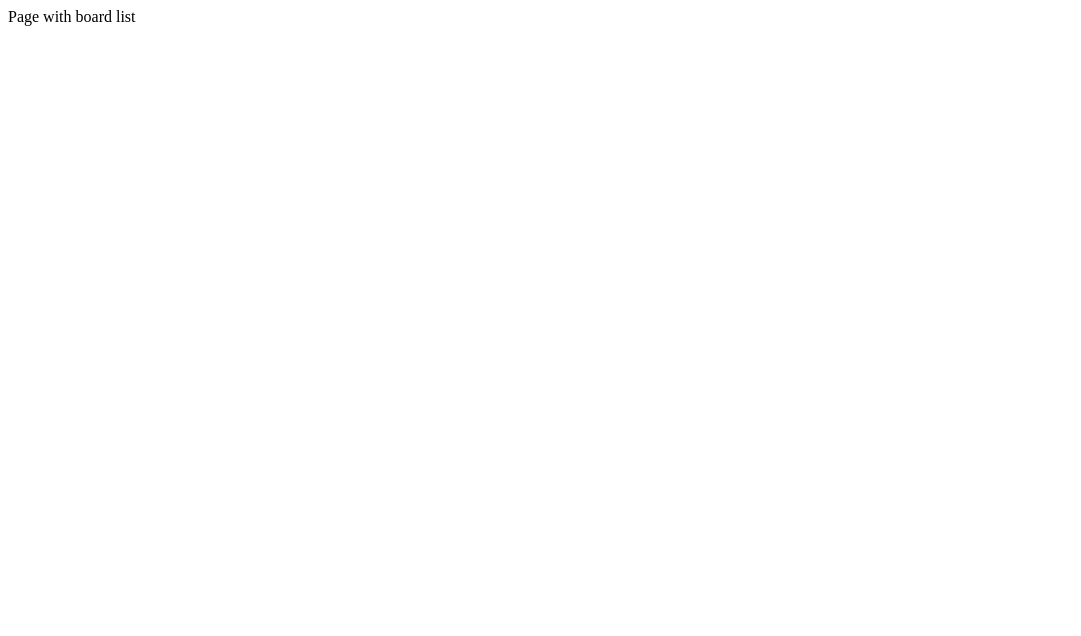
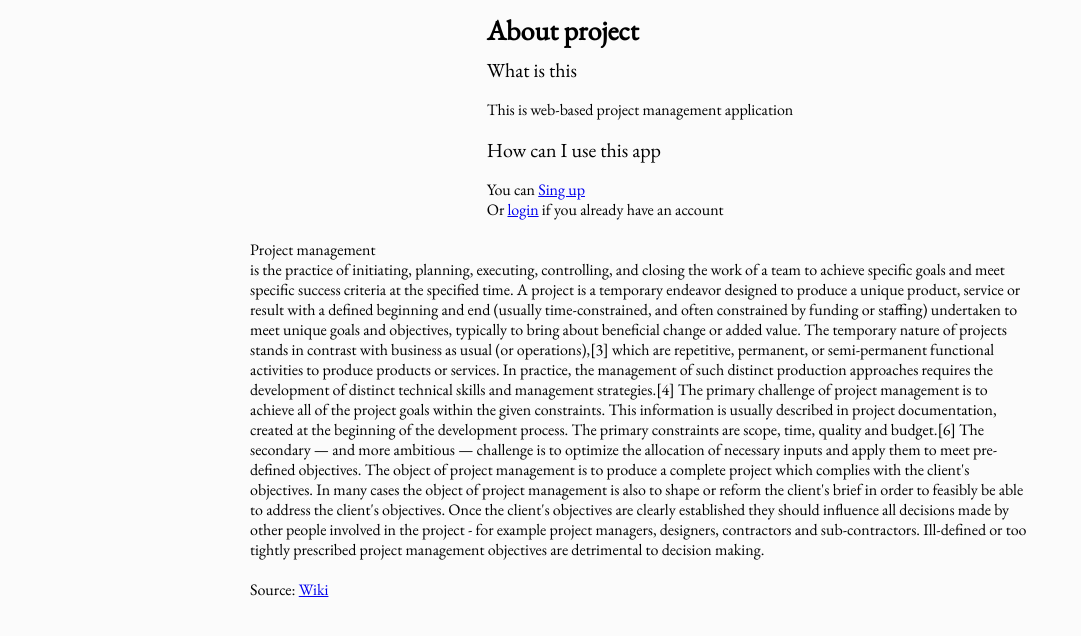
Before and after one commit to Steinmar/react-trello, a React (Create React App) app: page / in a window 1280 px wide. Before the commit this address led to /board-list. Shown: the top 636 px of the page, without its empty margins (0-1081 px from the left). Built offline with nearby package versions, Linux system fonts and the light colour scheme.

Commit message:
added base styling; added page for not loggined users; moved all routes to the separate file

```diff
--- a/src/App.tsx
+++ b/src/App.tsx
@@ -15,7 +15,7 @@ class App extends React.Component<{}, { loggedIn: boolean }> {
     super(props);
 
     this.state = {
-      loggedIn: true
+      loggedIn: false
     };
   }
 
--- /dev/null
+++ b/src/core/Routes.tsx
@@ -0,0 +1,7 @@
+export const ROUTES = {
+  ROOT_PAGE: '/',
+  AUTH: {
+    SIGN_UP: '/sing-up',
+    LOGIN: '/login'
+  }
+};
--- /dev/null
+++ b/src/global.css
@@ -0,0 +1,23 @@
+@import url('https://fonts.googleapis.com/css?family=EB+Garamond&subset=cyrillic');
+
+body {
+  background-color: #fbfbfb;
+  font-family: 'EB Garamond', serif;
+}
+
+h1 {
+  font-size: 28px;
+  font-weight: bold;
+}
+
+h2 {
+  font-size: 20px;
+}
+
+p,
+span,
+div,
+a {
+  font-size: 16px;
+  line-height: 20px;
+}
--- a/src/index.tsx
+++ b/src/index.tsx
@@ -1,6 +1,8 @@
 import * as React from 'react';
 import * as ReactDOM from 'react-dom';
 import App from './App';
+import './reset.css';
+import './global.css';
 
 import registerServiceWorker from './registerServiceWorker';
 
--- /dev/null
+++ b/src/reset.css
@@ -0,0 +1,129 @@
+/* http://meyerweb.com/eric/tools/css/reset/
+   v2.0 | 20110126
+   License: none (public domain)
+*/
+
+html,
+body,
+div,
+span,
+applet,
+object,
+iframe,
+h1,
+h2,
+h3,
+h4,
+h5,
+h6,
+p,
+blockquote,
+pre,
+a,
+abbr,
+acronym,
+address,
+big,
+cite,
+code,
+del,
+dfn,
+em,
+img,
+ins,
+kbd,
+q,
+s,
+samp,
+small,
+strike,
+strong,
+sub,
+sup,
+tt,
+var,
+b,
+u,
+i,
+center,
+dl,
+dt,
+dd,
+ol,
+ul,
+li,
+fieldset,
+form,
+label,
+legend,
+table,
+caption,
+tbody,
+tfoot,
+thead,
+tr,
+th,
+td,
+article,
+aside,
+canvas,
+details,
+embed,
+figure,
+figcaption,
+footer,
+header,
+hgroup,
+menu,
+nav,
+output,
+ruby,
+section,
+summary,
+time,
+mark,
+audio,
+video {
+  margin: 0;
+  padding: 0;
+  border: 0;
+  font-size: 100%;
+  font: inherit;
+  vertical-align: baseline;
+}
+/* HTML5 display-role reset for older browsers */
+article,
+aside,
+details,
+figcaption,
+figure,
+footer,
+header,
+hgroup,
+menu,
+nav,
+section {
+  display: block;
+}
+body {
+  line-height: 1;
+}
+ol,
+ul {
+  list-style: none;
+}
+blockquote,
+q {
+  quotes: none;
+}
+blockquote:before,
+blockquote:after,
+q:before,
+q:after {
+  content: '';
+  content: none;
+}
+table {
+  border-collapse: collapse;
+  border-spacing: 0;
+}
--- a/src/shared/components/StartPage.tsx
+++ b/src/shared/components/StartPage.tsx
@@ -1,7 +1,87 @@
 import * as React from 'react';
+import { css, StyleSheet } from 'aphrodite';
+import { ROUTES } from 'src/core/Routes';
+
+const TEXT_INDENT = '10px';
+
+const styles = StyleSheet.create({
+  containerWrapper: {
+    width: '100%',
+    height: '100%',
+    margin: '10px 0'
+  },
+  container: {
+    display: 'flex',
+    flexDirection: 'column',
+    alignItems: 'center',
+    maxWidth: '800px',
+    margin: 'auto'
+  },
+  paragraph: {
+    padding: TEXT_INDENT
+  },
+  header: {
+    padding: TEXT_INDENT
+  }
+});
 
 function StartPage(props: any) {
-  return <div>Start page for not authenticated users</div>;
+  return (
+    <div className={css(styles.containerWrapper)}>
+      <div className={css(styles.container)}>
+        <section>
+          <h1 className={css(styles.header)}>About project</h1>
+          <h2 className={css(styles.header)}>What is this</h2>
+          <p className={css(styles.paragraph)}>
+            This is web-based project management application{' '}
+          </p>
+          <h2 className={css(styles.header)}>How can I use this app</h2>
+          <p className={css(styles.paragraph)}>
+            You can <a href={ROUTES.AUTH.SIGN_UP}>Sing up</a> <br />
+            Or <a href={ROUTES.AUTH.LOGIN}>login</a> if you already have an
+            account
+          </p>
+        </section>
+        <section>
+          <p className={css(styles.paragraph)}>
+            <dt>Project management</dt> is the practice of initiating, planning,
+            executing, controlling, and closing the work of a team to achieve
+            specific goals and meet specific success criteria at the specified
+            time. A project is a temporary endeavor designed to produce a unique
+            product, service or result with a defined beginning and end (usually
+            time-constrained, and often constrained by funding or staffing)
+            undertaken to meet unique goals and objectives, typically to bring
+            about beneficial change or added value. The temporary nature of
+            projects stands in contrast with business as usual (or
+            operations),[3] which are repetitive, permanent, or semi-permanent
+            functional activities to produce products or services. In practice,
+            the management of such distinct production approaches requires the
+            development of distinct technical skills and management
+            strategies.[4] The primary challenge of project management is to
+            achieve all of the project goals within the given constraints. This
+            information is usually described in project documentation, created
+            at the beginning of the development process. The primary constraints
+            are scope, time, quality and budget.[6] The secondary — and more
+            ambitious — challenge is to optimize the allocation of necessary
+            inputs and apply them to meet pre-defined objectives. The object of
+            project management is to produce a complete project which complies
+            with the client's objectives. In many cases the object of project
+            management is also to shape or reform the client's brief in order to
+            feasibly be able to address the client's objectives. Once the
+            client's objectives are clearly established they should influence
+            all decisions made by other people involved in the project - for
+            example project managers, designers, contractors and
+            sub-contractors. Ill-defined or too tightly prescribed project
+            management objectives are detrimental to decision making.
+            <br />
+            <br />
+            Source:{' '}
+            <a href="https://en.wikipedia.org/wiki/Project_management">Wiki</a>
+          </p>
+        </section>
+      </div>
+    </div>
+  );
 }
 
 export default StartPage;
```
